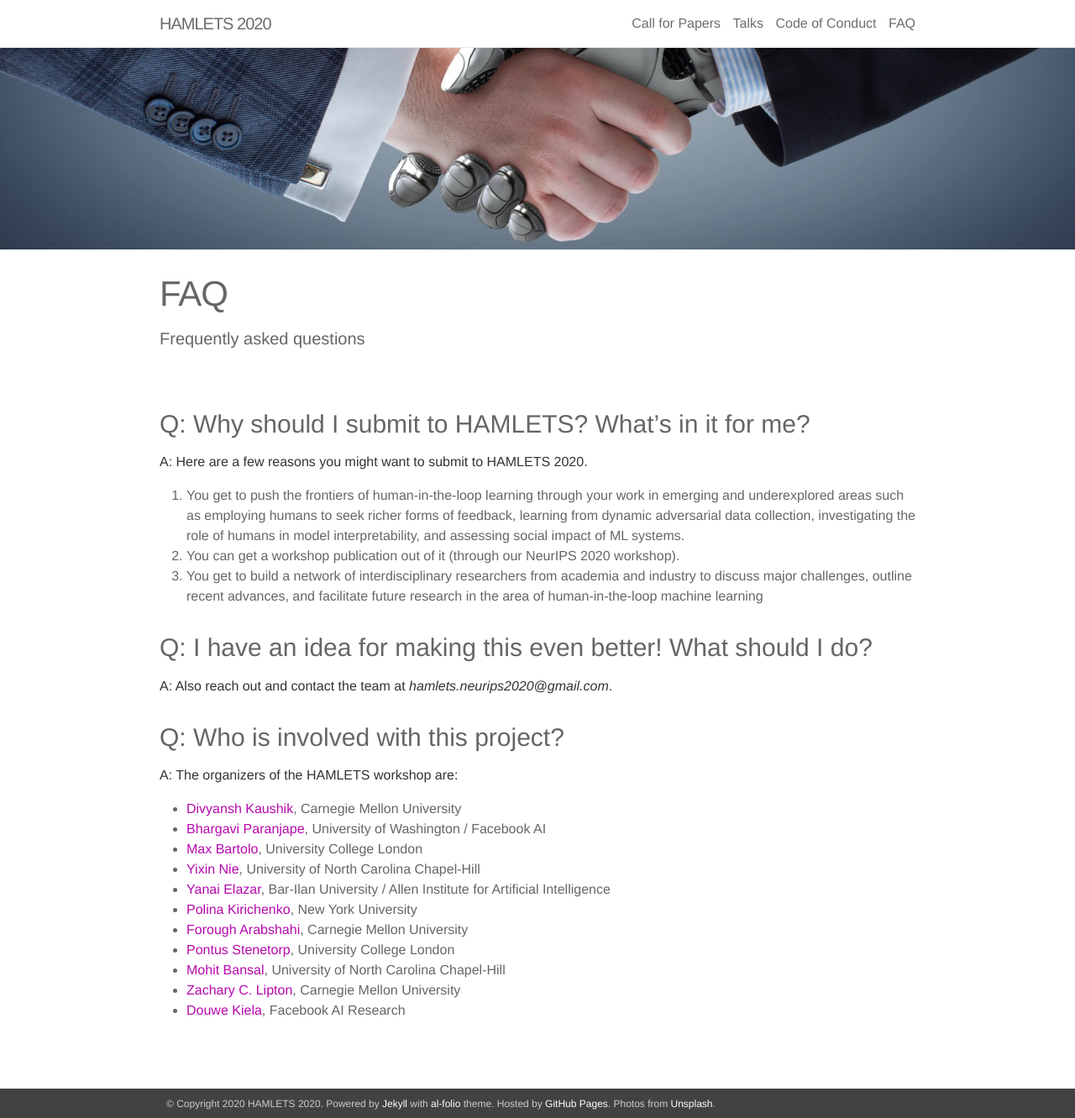
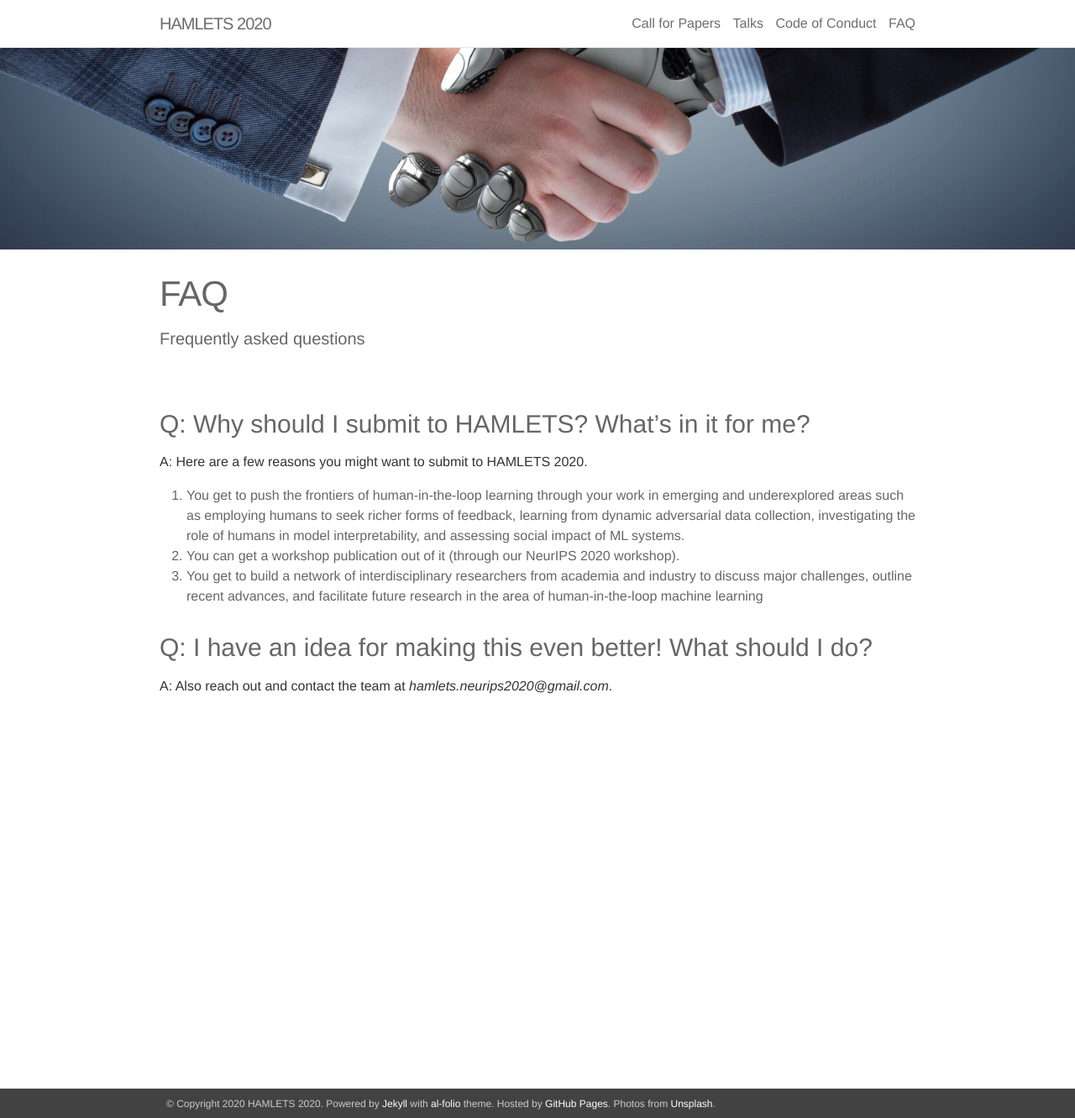
Before and after one commit to hamlets-workshop/hamlets-workshop.github.io, a Jekyll site: the page built from _pages/07_faq.md, in a window 1280 px wide and 1331 px high. Shown: the whole window at 84% size. Built offline with Jekyll 4.4.1, drawn with Linux system fonts in a browser that asks for light colours; nearby versions of some CDN libraries.

```diff
--- a/_pages/07_faq.md
+++ b/_pages/07_faq.md
@@ -17,19 +17,3 @@ A: Here are a few reasons you might want to submit to HAMLETS 2020.
 ### Q: I have an idea for making this even better! What should I do?
 
 A: Also reach out and contact the team at *hamlets.neurips2020@gmail.com*.
-
-### Q: Who is involved with this project?
-
-A: The organizers of the HAMLETS workshop are:
-
-* [Divyansh Kaushik](https://www.cs.cmu.edu/~dkaushik/), Carnegie Mellon University
-* [Bhargavi Paranjape](https://bhargaviparanjape.github.io/), University of Washington / Facebook AI
-* [Max Bartolo](https://www.maxbartolo.com/), University College London
-* [Yixin Nie](https://easonnie.github.io/), University of North Carolina Chapel-Hill
-* [Yanai Elazar](https://yanaiela.github.io/), Bar-Ilan University / Allen Institute for Artificial Intelligence
-* [Polina Kirichenko](https://polkirichenko.github.io/), New York University
-* [Forough Arabshahi](https://forougha.github.io/), Carnegie Mellon University
-* [Pontus Stenetorp](https://pontus.stenetorp.se/), University College London
-* [Mohit Bansal](https://www.cs.unc.edu/~mbansal/), University of North Carolina Chapel-Hill
-* [Zachary C. Lipton](http://zacklipton.com/), Carnegie Mellon University
-* [Douwe Kiela](https://douwekiela.github.io/), Facebook AI Research
--- a/_sass/_pages.scss
+++ b/_sass/_pages.scss
@@ -2,7 +2,7 @@
     padding: 100px 0; /* VERTICAL PADDING FOR TITLE ON EVERY PAGE */
 }
 .page-heading {
-    font-size: 14px;
+    font-size: 10px;
     color: $theme-color;
 }
 .contacticon {
--- a/_sass/_profile.scss
+++ b/_sass/_profile.scss
@@ -64,6 +64,6 @@
 
 .social {
     border-top: 1px solid $grey-color-light;
-    margin-top: 50px;
+    margin-top: 150px;
     padding-top: 20px;
 }
```
